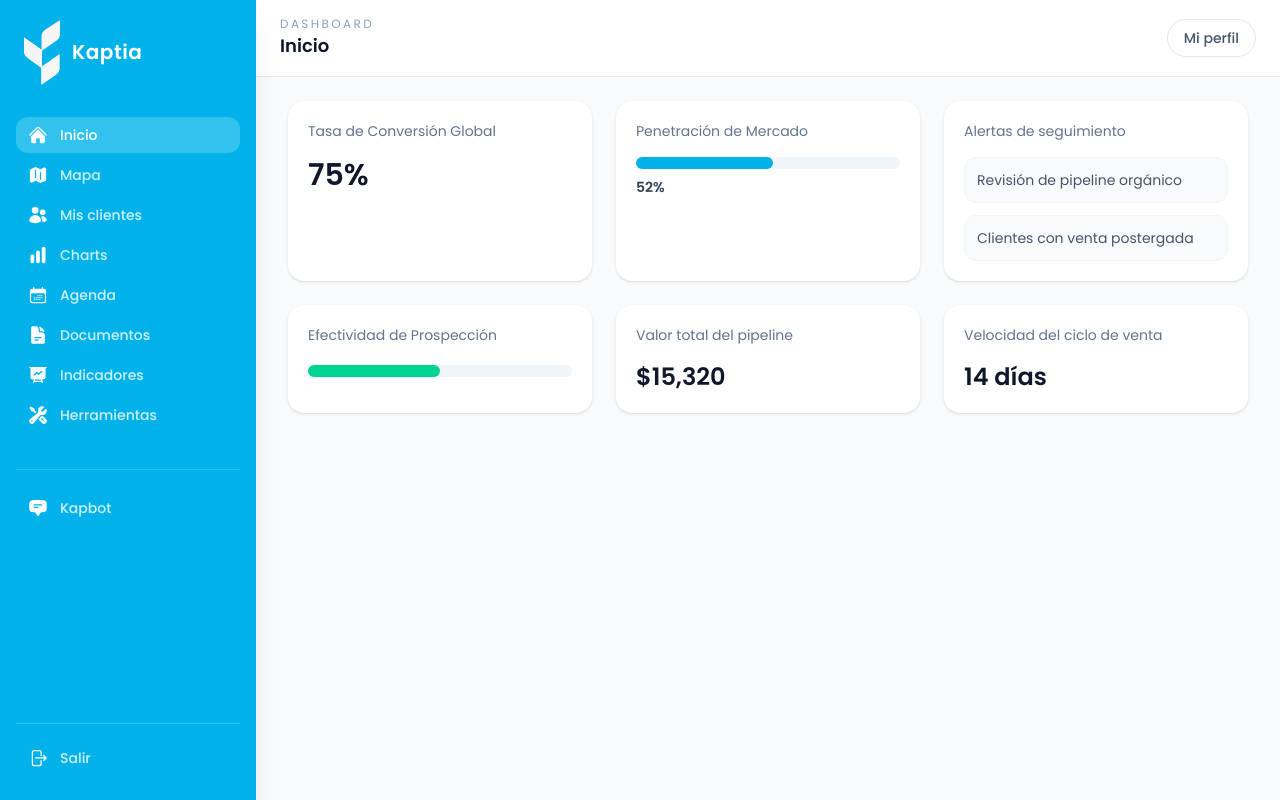
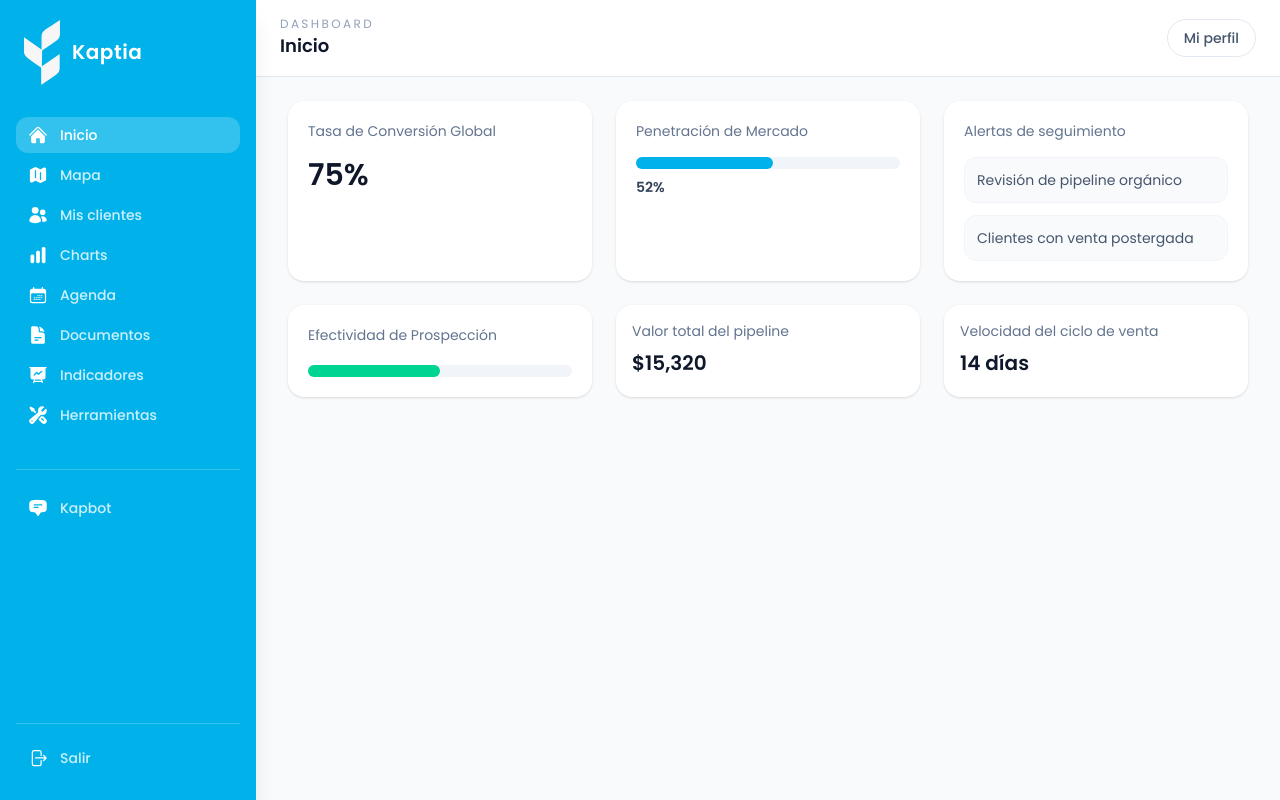
Before and after one commit to Kaptia-Dev/Kaptia-Front, a Next.js app: page /crm in a window 1280 px wide. Built offline with nearby package versions, Linux system fonts and the light colour scheme; what @midudev/tailwind-animations would draw is missing.

Commit message:
refactor: adjust styling in MetricCard component for improved layout and readability

```diff
--- a/src/app/crm/components/ui/MetricCard.tsx
+++ b/src/app/crm/components/ui/MetricCard.tsx
@@ -7,9 +7,9 @@ export const MetricCard: React.FC<MetricCardProps> = ({
   className = "",
 }) => {
   return (
-    <div className={`rounded-2xl bg-white p-5 shadow-sm ${className}`}>
+    <div className={`rounded-2xl bg-white p-4 shadow-sm ${className}`}>
       <p className="text-sm text-slate-500">{label}</p>
-      <p className="mt-4 text-2xl font-semibold text-slate-900">{value}</p>
+      <p className="mt-2 text-xl font-semibold text-slate-900">{value}</p>
     </div>
   );
 };
```
